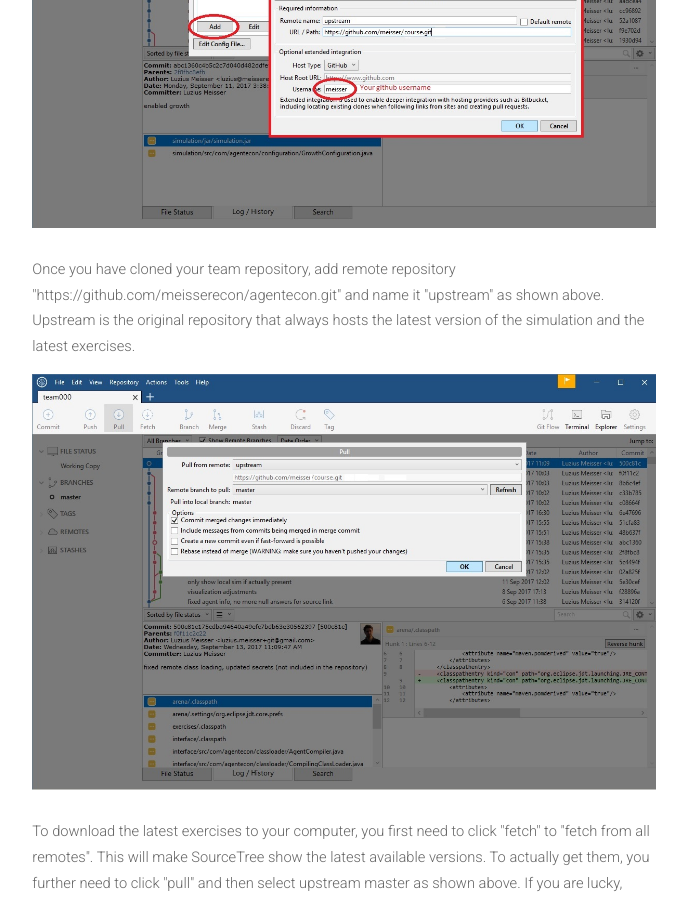
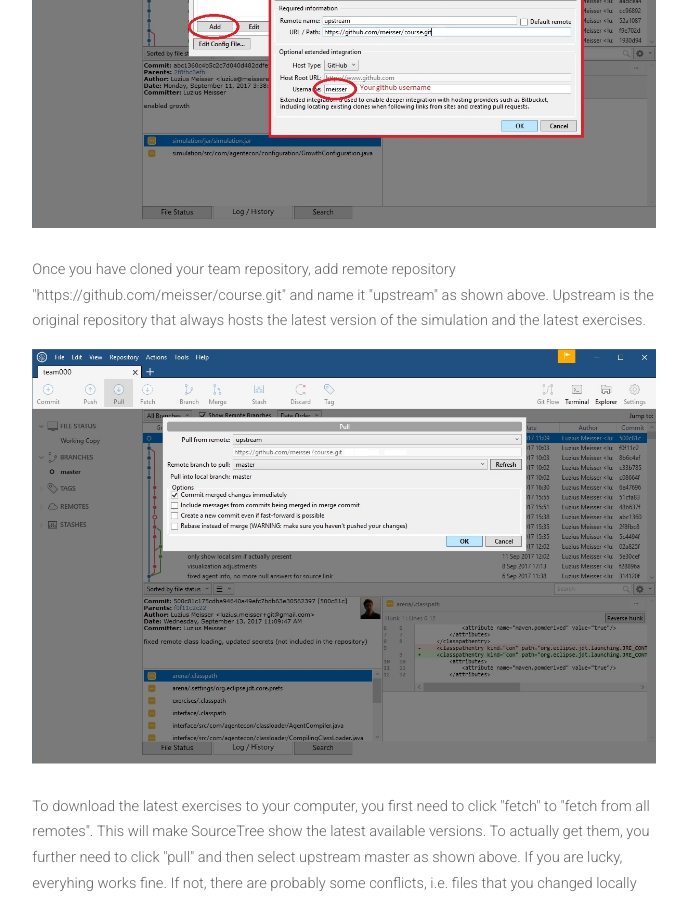
Before and after one commit to meisserecon/www, a Jekyll site: the page built from course/setup.md, in a window 1280 px wide and 900 px high, scrolled down 1521 px. Shown: the whole window, without its empty margins (296-983 px from the left). Built offline with Jekyll 4.4.1, drawn with Linux system fonts in a browser that asks for light colours; nearby versions of some CDN libraries.

Commit message:
Update setup.md

```diff
--- a/course/setup.md
+++ b/course/setup.md
@@ -12,7 +12,7 @@
 
 <p>Install <a href="sourcetreeapp.com">Source Tree</a>. If you have a Google account, you can authenticate with that one. When asked for connecting with a Git account, provide your Github account and clone your team repository (e.g. "team003"). You can also clone your repository manually after the installation completed. The repository URL looks like https://github.com/meisser/team000.git, depending on your team number. If you cannot access this URL with a web browser, try to login at github.com and visit the page again. If that does not work, something went wrong and you should contact me.</p>
 
-<p><a href="/course/sourcetree-setup-upstream.jpg"><img src="/course/sourcetree-setup-upstream.jpg" alt="" class="image full"></a>Once you have cloned your team repository, add remote repository "https://github.com/meisserecon/agentecon.git" and name it "upstream" as shown above. Upstream is the original repository that always hosts the latest version of the simulation and the latest exercises.</p>
+<p><a href="/course/sourcetree-setup-upstream.jpg"><img src="/course/sourcetree-setup-upstream.jpg" alt="" class="image full"></a>Once you have cloned your team repository, add remote repository "https://github.com/meisser/course.git" and name it "upstream" as shown above. Upstream is the original repository that always hosts the latest version of the simulation and the latest exercises.</p>
 
 <p><a href="/course/sourcetree-setup-upstream-pull.jpg"><img src="/course/sourcetree-setup-upstream-pull.jpg" alt="" class="image full"></a>To download the latest exercises to your computer, you first need to click "fetch" to "fetch from all remotes". This will make SourceTree show the latest available versions. To actually get them, you further need to click "pull" and then select upstream master as shown above. If you are lucky, everyhing works fine. If not, there are probably some conflicts, i.e. files that you changed locally and that also changed in the upstream repository in a conflicting way. The easiest way to resolve these conflicts, is to discard your local changes. But as long as you only change things in the exercise folders, there should not be any conflicts.</p>
 
```
